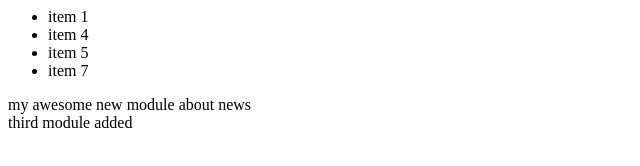
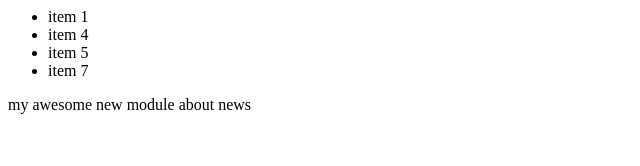
Before and after one commit to arthurbazso/gittest, a plain HTML site: page index.html in a window 1280 px wide. Shown: the whole page, without its empty margins (0-640 px from the left). Drawn offline with Linux system fonts and the light colour scheme.

Commit message:
added news

```diff
--- a/index.html
+++ b/index.html
@@ -16,8 +16,6 @@
 		<div>my awesome new module about news</div>
 	</module-two>
 
-	<module-three>
-		<div>third module added</div>
-	</module-three>
+
 
 </body>
```
